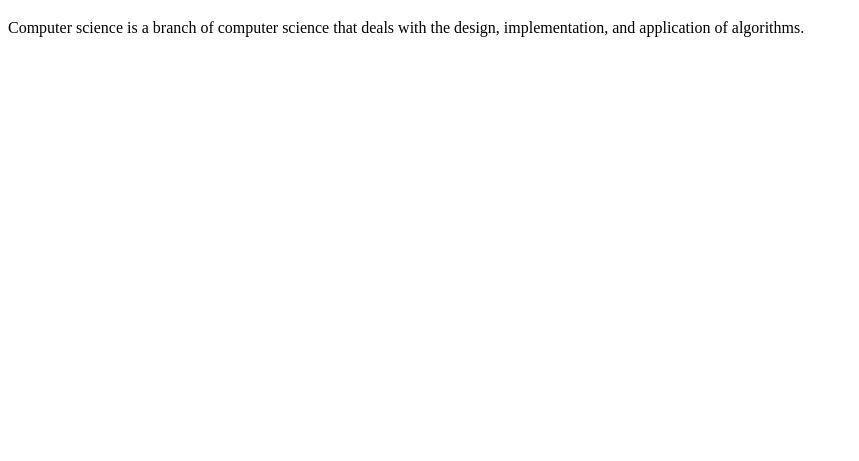
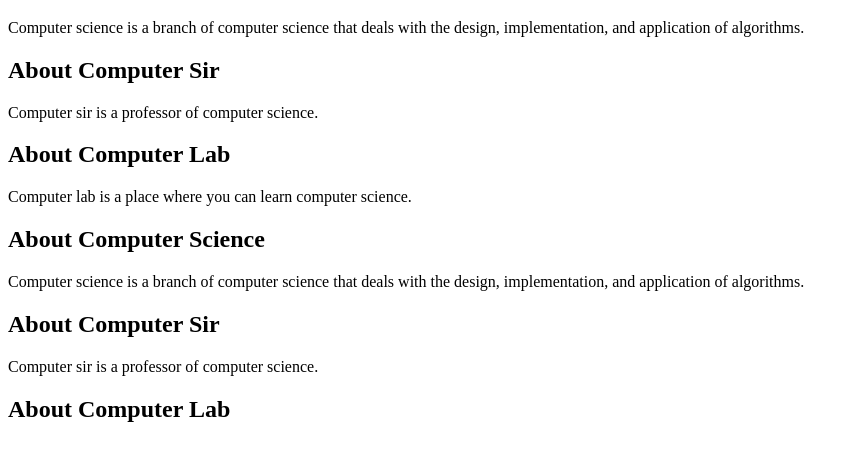
Before and after one commit to user-alive/Demo1, a plain HTML site: page index.html in a window 1280 px wide. Shown: the part 159-620 px from the top of the page, without its empty margins (0-859 px from the left). Drawn offline with Linux system fonts and the light colour scheme.

Commit message:
add text about computer sir

```diff
--- a/index.html
+++ b/index.html
@@ -16,5 +16,26 @@
      <p> Computer science is a branch of computer science that deals with the
         design, implementation, and application of algorithms. </p>
 
+    <h2> About Computer Sir</h2>
+    <!-- This paragraph contains information about computer sir -->
+     <p>  Computer sir is a professor of computer science. </p>
+
+
+     <h2> About Computer Lab</h2>
+     <!-- This paragraph contains information about computer lab -->
+     <p> Computer lab is a place where you can learn computer science. </p>
+
+     <h2> About Computer Science</h2>
+     <!-- This paragraph contains information about computer science -->
+     <p> Computer science is a branch of computer science that deals with the
+        design, implementation, and application of algorithms. </p>
+
+     <h2> About Computer Sir</h2>
+     <!-- This paragraph contains information about computer sir -->
+     <p>  Computer sir is a professor of computer science. </p>
+
+     <h2> About Computer Lab</h2>
+     <!-- This paragraph contains information about computer lab -->
+
 </body>
 </html>
```
